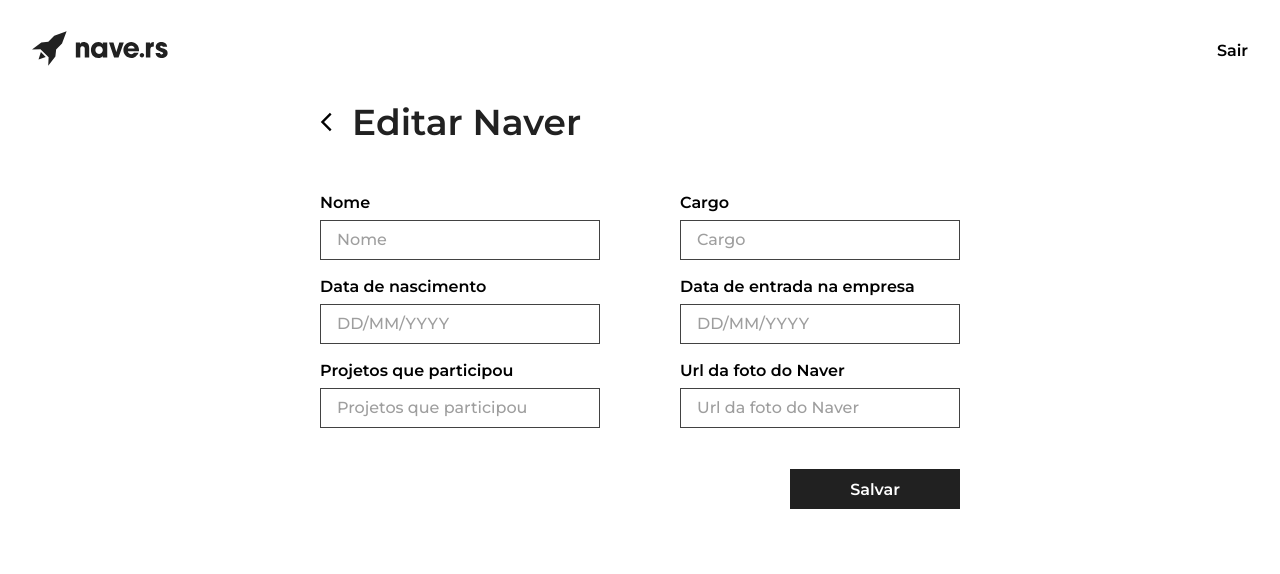
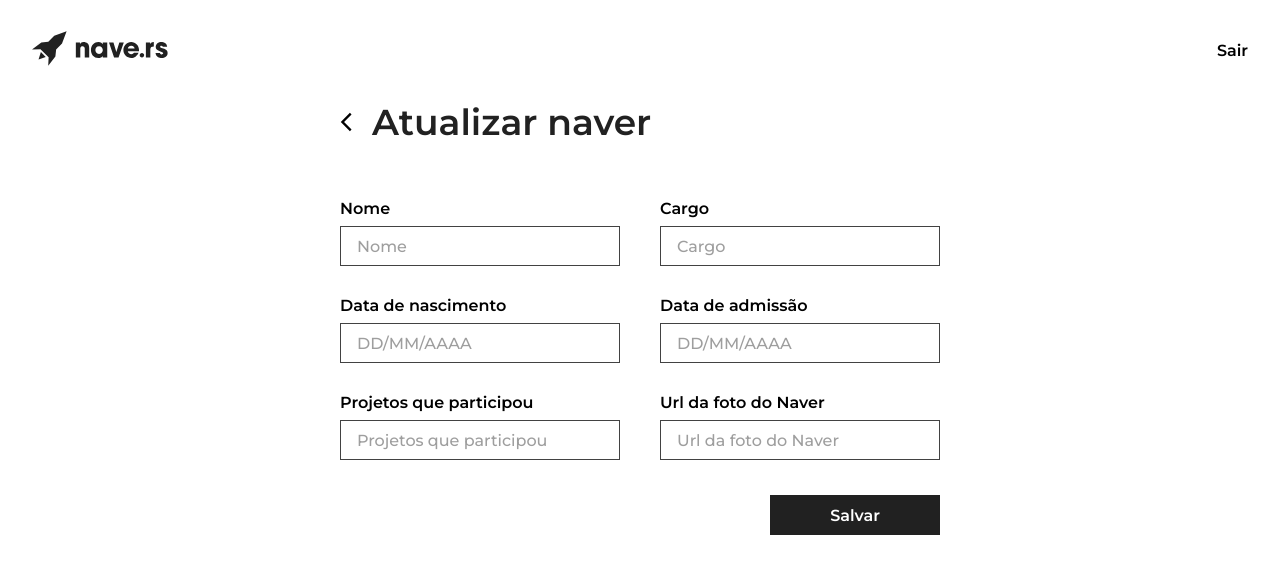
Before and after one commit to guipolive/naveteam-navedex-test, a React (Create React App) app: page /att-naver/1 in a window 1280 px wide. Shown: the top 574 px of the page. Built offline with nearby package versions, Linux system fonts and the light colour scheme; no server answers.

Commit message:
att naver edit || add component for handleNaver update / add

```diff
--- a/src/components/HandleNaver/index.tsx
+++ b/src/components/HandleNaver/index.tsx
@@ -1,11 +1,11 @@
-import React, { useState } from 'react';
+import React, { useEffect, useState } from 'react';
 
 // Importando o css
 import './styles.css';
 
 // Importando o logo da Nave e os ícones
 import arrowLeft from '../../assets/images/icons/arrowLeft.svg';
-import { Link, RouteComponentProps } from 'react-router-dom';
+import { Link } from 'react-router-dom';
 
 interface Naver {
     id: string;
@@ -35,6 +35,15 @@ const HandleNaver: React.FC<HandleNaverProps> = (props) => {
     const [project, setProject] = useState(props.naver.project);
     const [url, setUrl] = useState(props.naver.url);
 
+    useEffect(() => {
+        setName(props.naver.name)
+        setJobRole(props.naver.job_role)
+        setBirthDate(props.naver.birthdate)
+        setAdmissionDate(props.naver.admission_date)
+        setProject(props.naver.project)
+        setUrl(props.naver.url)
+    }, [props.naver])
+
     function handleClick() {
             props.naver.admission_date = admission_date;
             props.naver.name = name;
@@ -43,7 +52,7 @@ const HandleNaver: React.FC<HandleNaverProps> = (props) => {
             props.naver.project = project;
             props.naver.url = url;
 
-            // console.log(props.naver);
+
             props.sendNaver(props.naver);
     }
 
--- a/src/components/HandleNaver/styles.css
+++ b/src/components/HandleNaver/styles.css
@@ -0,0 +1,98 @@
+.option-naver-container {
+    width: 50vw;
+    height: 70vh;
+
+    max-height: 40rem;
+    max-width: 60rem;
+}
+
+.option-naver-container div.option-header a {
+    width: 34rem;
+
+    text-decoration: none;
+    display: flex;
+    align-items: center;
+    justify-content: flex-start;
+}
+
+.option-naver-container div.option-header img {
+    height: 2rem;
+    width: 1.2rem;
+}
+
+.option-naver-container div.option-header p {
+    font: 600 Montserrat;
+    font-size: 3.6rem;
+    color: #212121;
+
+    margin-left: 2rem;
+}
+
+.option-naver-container div.form {
+    height: auto;
+    width: 100%;
+
+    margin-top: 4rem;
+
+    display: flex;
+    flex-direction: column;
+    align-items: center;
+    justify-content: flex-start;
+}
+
+.option-naver-container div.form .option-line {
+    height: 8rem;
+    width: 100%;
+
+    height: auto;
+
+    margin: 1.5rem 0;
+
+    flex-flow: row wrap;
+    display: flex;
+    align-items: center;
+    justify-content: space-between;
+}
+
+.option-naver-container div.form .option-line .input-block {
+    position: relative;
+}
+
+.option-naver-container div.form .option-line .input-block label {
+    display: block;
+}
+
+
+.option-naver-container div.form .option-line .input-block input {
+    height: 4rem;
+    width: 28rem;
+    margin-top: 0.8rem;
+    border: 1px solid #424242; /* Borda */
+    outline: 0; /* Em volta do item */
+    padding: 0 1.6rem;
+    font: Montserrat;
+    font-weight: 500;
+}
+
+.option-naver-container div.form .option-line .input-block input::placeholder {
+    font-family: Montserrat;
+    color: #9E9E9E;
+}
+
+.option-naver-container div.form button {
+    width: 17rem;
+    height: 4rem;
+
+    margin-left: auto;
+
+    margin-top: 3.5rem;
+    border: 0;
+    background: #212121;
+}
+
+.option-naver-container div.form button a {
+    font: 600 Montserrat;
+    color: #FFFFFF;
+
+    text-decoration: none; /* Removendo o sublinhado */
+}
--- a/src/pages/AddNaver/index.tsx
+++ b/src/pages/AddNaver/index.tsx
@@ -27,7 +27,7 @@ interface Naver {
 
 const AddNaver: React.FC<RouteComponentProps> = (props) => {
 
-    const bob = {
+    const theNaver = {
         id: '',
         name: '',
         admission_date: '',
@@ -65,7 +65,7 @@ const AddNaver: React.FC<RouteComponentProps> = (props) => {
 
             <main>
                 <HandleNaver
-                    naver={bob}
+                    naver={theNaver}
                     title='Adicionar naver'
                     sendNaver={e => createNaver(e)}
                 />
--- a/src/pages/AttNaver/index.tsx
+++ b/src/pages/AttNaver/index.tsx
@@ -6,20 +6,34 @@ import 'moment/locale/pt-br';
 // Importando o css
 import './styles.css';
 
+// Importando os componentes
+import HandleNaver from '../../components/HandleNaver';
+import Modal from '../../components/Modal';
+
 // Importando o Header
 import Header from '../../components/Header';
 
 // Importando o logo da Nave e os ícones
-import arrowLeft from '../../assets/images/icons/arrowLeft.svg';
-import { Link, RouteComponentProps} from 'react-router-dom';
+import { RouteComponentProps} from 'react-router-dom';
 
 // Importando a api
 import api from '../../services/api';
-import Modal from '../../components/Modal';
+
+interface Naver {
+    id: string;
+    name: string;
+    admission_date: string;
+    job_role: string;
+    user_id: string;
+    project: string;
+    birthdate: string;
+    url: string;
+}
 
 interface MatchParams {
     id: string;
 }
+
 
 interface AttNaverProps extends RouteComponentProps<MatchParams> {
     teste: string;
@@ -27,55 +41,68 @@ interface AttNaverProps extends RouteComponentProps<MatchParams> {
 
 const AttNaver: React.FC<AttNaverProps>= (props) => {
 
+    const [naver, setNaver] = useState<Naver>({
+        id: '',
+        name: '',
+        admission_date: '',
+        job_role: '',
+        user_id: '',
+        project: '',
+        birthdate: '',
+        url: ''
+    });
+
     const [isModalOpen, setIsModalOpen] = useState(false);
-    const [name, setName] = useState('');
-    const [job_role, setJobRole] = useState('');
-    const [birthdate, setBirthDate] = useState('');
-    const [newBirthDate, setNewBirthDay] = useState('');
-    const [newAdmissionDate, setNewAdmissionDate] = useState('');
-    const [admission_date, setAdmissionDate] = useState('');
-    const [project, setProject] = useState('');
-    const [url, setUrl] = useState('');
 
     useEffect(() => {
-        // Create an scoped async function in the hook
+        // Async function dentro do hoook
         async function buscaNaver() {
-            let dados = await api.get(`/navers/${props.match.params.id}`);
-            setName(dados.data.name);
-            setJobRole(dados.data.job_role);
-            setBirthDate(dados.data.birthdate);
-            setNewBirthDay(moment(dados.data.birthdate).format('DD/MM/YYYY'));
-            setAdmissionDate(dados.data.admission_date);
-            setNewAdmissionDate(moment(dados.data.admission_date).format('DD/MM/YYYY'));
-            setProject(dados.data.project);
-            setUrl(dados.data.url);
+
+            api.get(`/navers/${props.match.params.id}`)
+                .then(response => {
+                    setNaver({
+                        id: response.data.id,
+                        name: response.data.name,
+                        admission_date: moment(response.data.admission_date).format('DD/MM/YYYY'),
+                        job_role: response.data.job_role,
+                        user_id: response.data.user_id,
+                        project: response.data.project,
+                        birthdate: moment(response.data.birthdate).format('DD/MM/YYYY'),
+                        url: response.data.url
+                    })
+                })
+                .then(() => {
+                    console.log(naver);
+                })
+                .catch(function (error) {
+                    console.log(error, error.response);
+                }
+            );
         }
 
         // Executando dessa maneira por conta do typescript
         buscaNaver();
+
+
+
     }, []);
 
     // Esta função vai ser executada quando o botão "ATT NAVER" for clicado
-    function updateNaver() {
+    function updateNaver(e: Naver) {
         api.put(`/navers/${props.match.params.id}`, {
-            job_role: job_role,
-            admission_date: newAdmissionDate,
-            birthdate: newBirthDate,
-            project: project,
-            name: name,
-            url: url
+            job_role: e.job_role,
+            admission_date: e.admission_date,
+            birthdate: e.birthdate,
+            project: e.project,
+            name: e.name,
+            url: e.url
           })
           .then(function (response) {
-            console.log(response);
-            handleUpdate();
+            setIsModalOpen(true);
           })
           .catch(function (error) {
             console.log(error, error.response);
         });
-    }
-
-    function handleUpdate() {
-        setIsModalOpen(true);
     }
 
     return(
@@ -83,57 +110,12 @@ const AttNaver: React.FC<AttNaverProps>= (props) => {
             <Header />
 
             <main>
-                <div className="option-naver container">
-                    <div className="option-header">
-                        <Link to="/home">
-                            <img src={arrowLeft} alt="Voltar"/>
-                            <p>Editar Naver</p>
-                        </Link>
-                    </div>
-
-                    <div className="form">
-                        <div className="option-line">
-                            <div className="input-block">
-                                <label htmlFor="nome">Nome</label>
-                                <input value={name} onChange={e => setName(e.target.value)} placeholder="Nome" type="text" id="nome"/>
-                            </div>
-
-                            <div className="input-block">
-                                <label htmlFor="cargo">Cargo</label>
-                                <input value={job_role} onChange={e => setJobRole(e.target.value)} placeholder="Cargo" type="text" id="cargo"/>
-                            </div>
-                        </div>
-
-                        <div className="option-line">
-                            <div className="input-block">
-                                <label htmlFor="idade">Data de nascimento</label>
-                                <input value={newBirthDate} onChange={e => setNewBirthDay(e.target.value)} placeholder="DD/MM/YYYY" type="text" id="idade"/>
-                            </div>
-
-                            <div className="input-block">
-                                <label htmlFor="tempo-de-empresa">Data de entrada na empresa</label>
-                                <input value={newAdmissionDate} onChange={e => setNewAdmissionDate(e.target.value)} placeholder="DD/MM/YYYY" type="text" id="tempo-de-empresa"/>
-                            </div>
-                        </div>
-
-                        <div className="option-line">
-                            <div className="input-block">
-                                <label htmlFor="projetos-que-participou">Projetos que participou</label>
-                                <input value={project} onChange={e => setProject(e.target.value)} placeholder="Projetos que participou" type="text" id="projetos-que-participou"/>
-                            </div>
-
-                            <div className="input-block">
-                                <label htmlFor="url-foto-naver">Url da foto do Naver</label>
-                                <input value={url} onChange={e => setUrl(e.target.value)} placeholder="Url da foto do Naver" type="text" id="url-foto-naver"/>
-                            </div>
-                        </div>
-                    </div>
-
-                    <button onClick={updateNaver}>
-                        <Link to="#">
-                            Salvar
-                        </Link>
-                    </button>
+                <HandleNaver
+                    naver={naver}
+                    title='Atualizar naver'
+                    sendNaver={e => updateNaver(e)}
+                />
+            </main>
 
             {isModalOpen ?
                 <Modal
@@ -145,8 +127,7 @@ const AttNaver: React.FC<AttNaverProps>= (props) => {
                 null
             }
         </div>
-            </main>
-        </div>
+
     )
 }
 
--- a/src/pages/AttNaver/styles.css
+++ b/src/pages/AttNaver/styles.css
@@ -19,93 +19,3 @@
     align-items: flex-start;
     justify-content: center;
 }
-
-#att-naver-page .option-naver {
-    height: 40%;
-    width: 50%;
-}
-
-#att-naver-page .option-naver div.option-header a {
-    width: 34rem;
-
-    text-decoration: none;
-    display: flex;
-    align-items: center;
-    justify-content: flex-start;
-}
-
-#att-naver-page .option-naver div.option-header img {
-    height: 2rem;
-    width: 1.2rem;
-}
-
-#att-naver-page .option-naver div.option-header p {
-    font: 600 Montserrat;
-    font-size: 3.6rem;
-    color: #212121;
-
-    margin-left: 2rem;
-}
-
-#att-naver-page .option-naver div.form {
-    height: 90%;
-    width: 100%;
-
-    margin-top: 4rem;
-
-    display: flex;
-    flex-direction: column;
-    align-items: center;
-    justify-content: space-around;
-}
-
-#att-naver-page .option-naver div.form .option-line {
-    height: 8rem;
-    width: 100%;
-
-    display: flex;
-    align-items: center;
-    justify-content: space-between;
-}
-
-#att-naver-page .option-naver div.form .option-line .input-block {
-    position: relative;
-}
-
-#att-naver-page .option-naver div.form .option-line .input-block label {
-    display: block;
-}
-
-
-#att-naver-page .option-naver div.form .option-line .input-block input {
-    height: 4rem;
-    width: 28rem;
-    margin-top: 0.8rem;
-    border: 1px solid #424242; /* Borda */
-    outline: 0; /* Em volta do item */
-    padding: 0 1.6rem;
-    font: Montserrat;
-    font-weight: 500;
-}
-
-#att-naver-page .option-naver div.form .option-line .input-block input::placeholder {
-    font-family: Montserrat;
-    color: #9E9E9E;
-}
-
-#att-naver-page .option-naver button {
-    width: 17rem;
-    height: 4rem;
-
-    float: right;
-    margin-top: 3.3rem;
-    border: 0;
-    background: #212121;
-}
-
-#att-naver-page .option-naver button a {
-    font: 600 Montserrat;
-    color: #FFFFFF;
-
-    text-decoration: none; /* Removendo o sublinhado */
-}
```
Also changed, not shown: src/pages/AddNaver/styles.css (+0 -100 lines), src/pages/Home/index.tsx (+5 -5 lines). Lines whose indentation alone changed are shown as unchanged.
